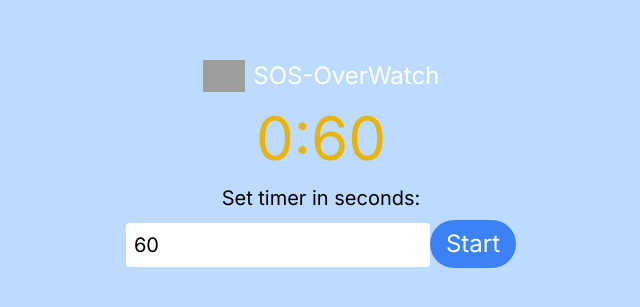
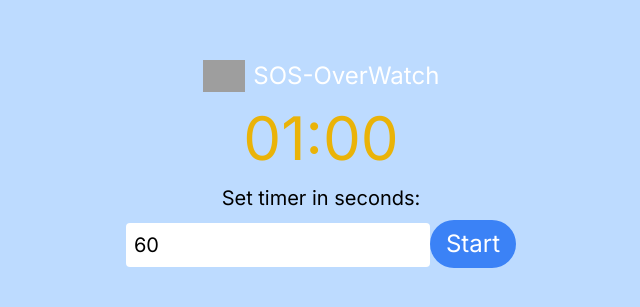
Before and after one commit to ewanbrinkman/stormhacks-2024, a Next.js app: page / in a window 1280 px wide. Shown: the part 229-536 px from the top of the page, without its empty margins (319-959 px from the left). Built offline with nearby package versions, Linux system fonts and the light colour scheme; grey boxes are pictures that could not be loaded.

Commit message:
Update page.tsx

```diff
--- a/src/app/page.tsx
+++ b/src/app/page.tsx
@@ -72,6 +72,20 @@ export default function Home() {
     setInitialTime(Number(e.target.value));
   };
 
+  const formatTime = (totalSeconds: number) => {
+    const hours = Math.floor(totalSeconds / 3600);
+    const minutes = Math.floor((totalSeconds % 3600) / 60);
+    const seconds = totalSeconds % 60;
+
+    const formattedTime = [
+      hours > 0 ? String(hours).padStart(2, '0') : null,
+      String(minutes).padStart(2, '0'),
+      String(seconds).padStart(2, '0')
+    ].filter(Boolean).join(':');
+
+    return formattedTime;
+  };
+
   const backgroundColor = timeLeft === 0 && !isVerified ? 'bg-bad' : 'bg-good';
 
   return (
@@ -85,7 +99,7 @@ export default function Home() {
           {timeLeft > 0 ? (
             <div className="mb-4">
               <div className="text-yellow-500 text-6xl">
-                {timeLeft < 10 ? `0:0${timeLeft}` : `0:${timeLeft}`}
+                {formatTime(timeLeft)}
               </div>
             </div>
           ) : !isVerified ? (
@@ -102,12 +116,7 @@ export default function Home() {
                 onChange={handleCaptchaChange}
                 className="text-black text-2xl p-2 rounded"
               />
-              <Button
-                onClick={verifyCaptcha}
-                // className="bg-white text-blue-500 px-4 py-2 rounded-full text-xl mt-2"
-              >
-                Verify
-              </Button>
+              <Button onClick={verifyCaptcha}>Verify</Button>
             </div>
           ) : null}
           {!isActive && isVerified && (
@@ -123,7 +132,6 @@ export default function Home() {
               <Button
                 className='bg-blue-500 transition duration-300 ease-in-out hover:bg-blue-600 focus:bg-blue-700'
                 onClick={startTimer}
-                // className="bg-white text-blue-500 px-4 py-2 rounded-full text-xl"
               >
                 Start
               </Button>
```
